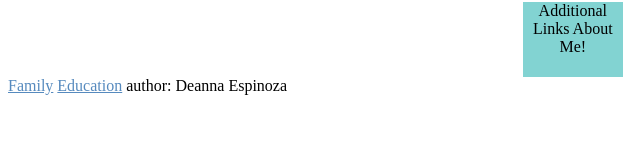
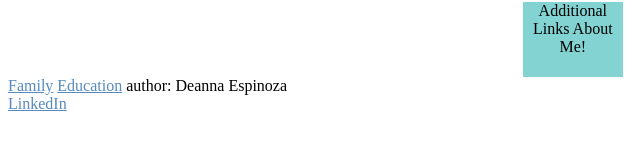
Before and after one commit to deannaees/deanna.github.io, a plain HTML site: page index.html in a window 1280 px wide. Shown: the part 619-766 px from the top of the page, 0-640 px from the left. Drawn offline with Linux system fonts and the light colour scheme.

Commit message:
Update index.html

```diff
--- a/index.html
+++ b/index.html
@@ -2,6 +2,7 @@
 <html>
     <head>
         <meta charset="UTF-8">
+        <meta name="description" content="index">
         <title>Welcome</title>
         <link rel="stylesheet" href="style.css">
     </head>
@@ -43,7 +44,7 @@
             <a href="page2.html">Family</a><space>  </space>
             <a href="page3.html">Education</a>
             author: Deanna Espinoza<br>
-<!--             <a href="www.linkedin.com/in/deanna-espinoza-5a803027">LinkedIn</a> -->
+            <a href="https://www.linkedin.com/in/deanna-espinoza-5a803027">LinkedIn</a>
         </footer>
         <!-- the media query which handles responsiveness is used for each link when the user decides to change minimize their screen. As for the type of media query I used, I used the similar format to the one provided in this video: https://www.youtube.com/watch?v=2KL-z9A56SQ -->
     </body>
```
